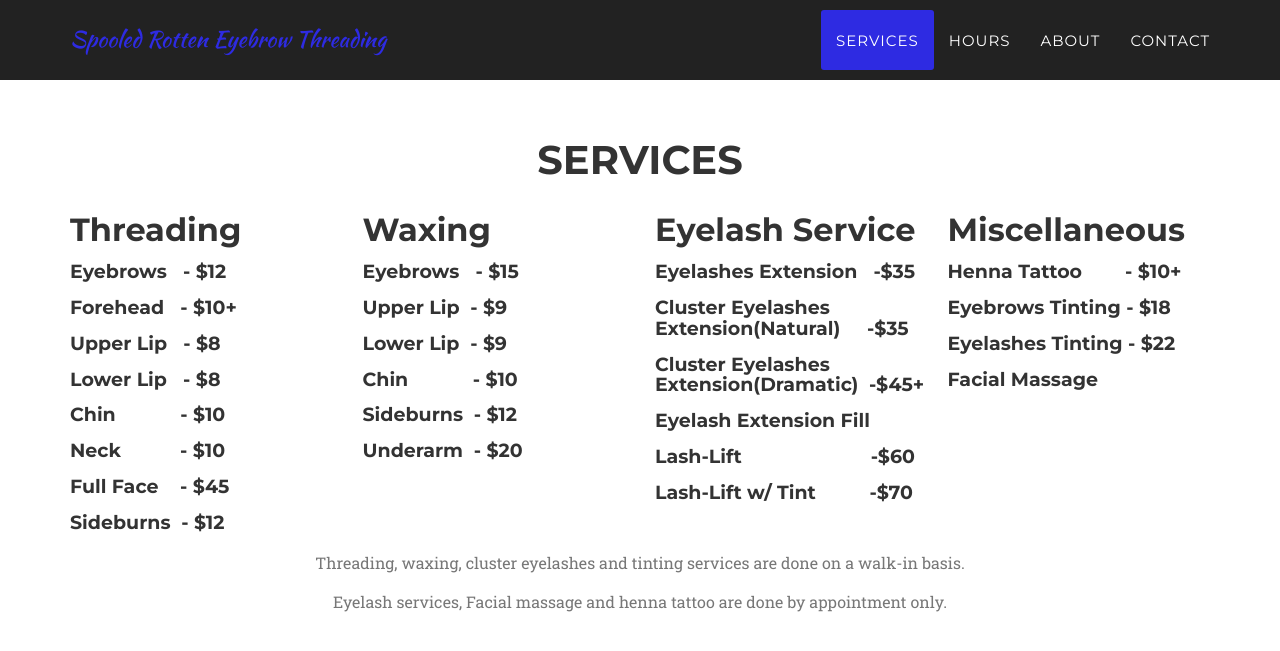
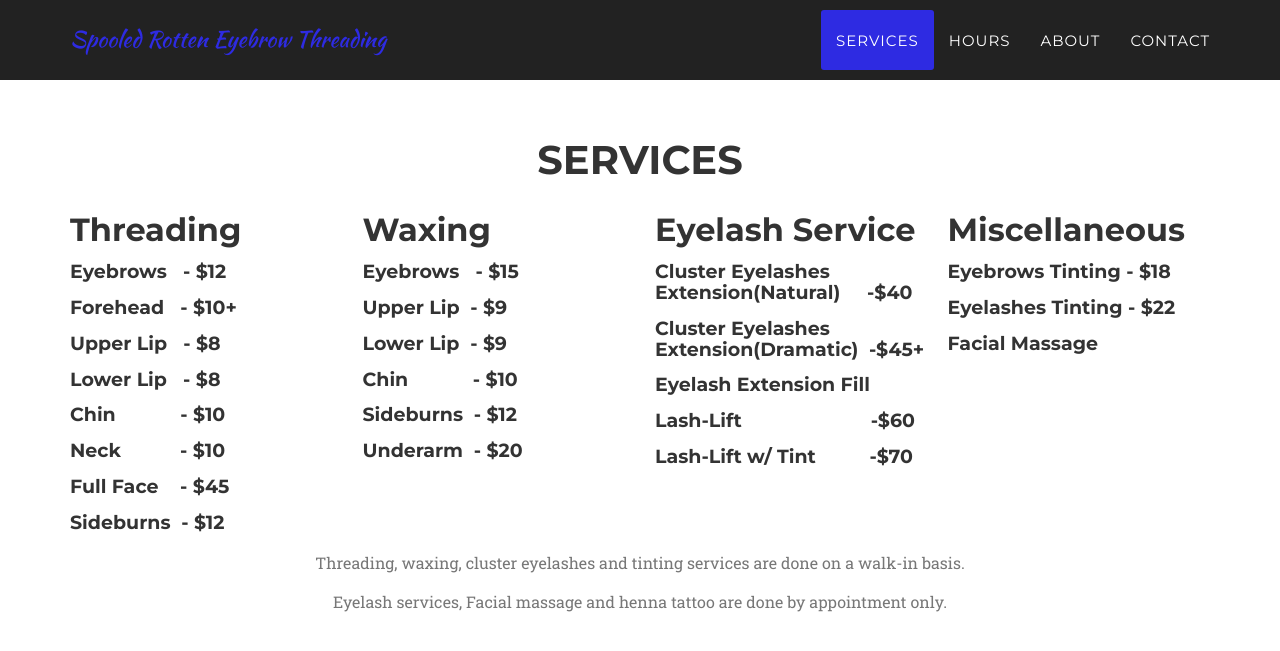
Before and after one commit to spooledrotten/spooledrotten.github.io, a Jekyll site: the page built from index.html, in a window 1280 px wide and 900 px high, scrolled down 770 px. Shown: the top 651 px of the window. Built offline with Jekyll 4.4.1, drawn with Linux system fonts in a browser that asks for light colours; some web fonts are replaced.

Commit message:
119th update

```diff
--- a/_includes/services.html
+++ b/_includes/services.html
@@ -40,8 +40,7 @@
                 <div class="col-md-3">
 
 					<h2 class="service-heading">Eyelash Service</h2>
-					<h4 class="service-heading">Eyelashes Extension&nbsp;&nbsp;&nbsp;-$35</h4>
-					<h4 class="service-heading">Cluster Eyelashes Extension(Natural)&nbsp;&nbsp;&nbsp;&nbsp;&nbsp;-$35</h4>
+					<h4 class="service-heading">Cluster Eyelashes Extension(Natural)&nbsp;&nbsp;&nbsp;&nbsp;&nbsp;-$40</h4>
 					<h4 class="service-heading">Cluster Eyelashes Extension(Dramatic)&nbsp;&nbsp;-$45+</h4>
 					<h4 class="service-heading">Eyelash Extension Fill<!---$20--></h4>
                     <h4 class="service-heading">Lash-Lift&nbsp;&nbsp;&nbsp;&nbsp;&nbsp;&nbsp;&nbsp;&nbsp;&nbsp;&nbsp;&nbsp;&nbsp;&nbsp;&nbsp;&nbsp;&nbsp;&nbsp;&nbsp;&nbsp;&nbsp;&nbsp;&nbsp;&nbsp;&nbsp;-$60</h4>
@@ -51,7 +50,6 @@
 				<div class="col-md-3">
 
 					<h2 class="service-heading">Miscellaneous</h2>
-					<h4 class="service-heading">Henna Tattoo&nbsp;&nbsp;&nbsp;&nbsp;&nbsp;&nbsp;&nbsp;&nbsp;- $10+</h4>
 					<h4 class="service-heading">Eyebrows Tinting&nbsp;- $18</h4>
 					<h4 class="service-heading">Eyelashes Tinting - $22</h4>
                     <h4 class="service-heading">Facial Massage</h4>
```
